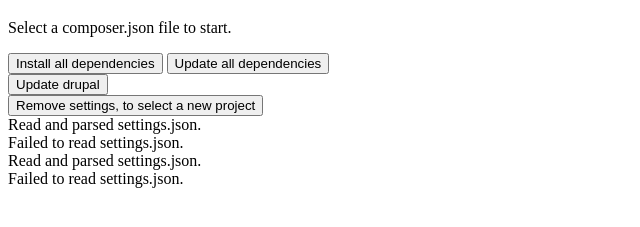
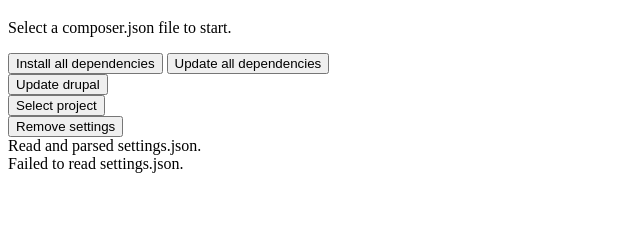
Before and after one commit to borisson/composer-ui, an Electron app: page index.html in a window 800 px wide. Shown: the part 61-288 px from the top of the page, without its empty margins (0-640 px from the left). Drawn offline with Linux system fonts and the light colour scheme; no server answers.

Commit message:
Improves the select / remove behavior

```diff
--- a/index.html
+++ b/index.html
@@ -16,8 +16,11 @@
     <div id="actions__drupal" class="actions actions__drupal visually-hidden">
       <button id="action__update_drupal" class="action action--drupal action--update">Update drupal</button>
     </div>
+    <div id="actions_select" class="actions actions__select">
+      <button id="action__select" class="action action--select">Select project</button>
+    </div>
     <div id="actions_remove" class="actions actions__remove visually-hidden">
-      <button id="action__remove_settings" class="action action--remove">Remove settings, to select a new project</button>
+      <button id="action__remove_settings" class="action action--remove">Remove settings</button>
     </div>
     <div id="log"></div>
   </body>
--- a/renderer.js
+++ b/renderer.js
@@ -7,20 +7,29 @@ const exec = require('child_process').exec;
 // Set up settings variable.
 var settings = "";
 
+main();
+
+/**
+ * Main method, call out to other functions.
+ */
+function main() {
+  console.log('main')
   // Try to read settings from the settings.json file if that's found on disk.
-settings = readSettings()
-
-// Wasn't able to read settings, try getting them trough ::openFile.
-if (settings == false) {
-  openFile();
   settings = readSettings();
-}
   // Settings are found, so parse the json file, bind events, and show the
   // "remove" actions box.
   if (settings != false) {
     document.getElementById('actions_remove').classList.remove('visually-hidden')
+    document.getElementById('actions_select').classList.add('visually-hidden')
     parse_composer_json();
     bind_events();
+  }
+  if (settings == false) {
+
+  }
+  // Add action to select button.
+  document.getElementById('action__select')
+    .addEventListener('click', openFile);
 }
 
 /**
@@ -123,6 +132,7 @@ function remove_settings() {
   document.getElementById('actions__composer').classList.add('visually-hidden');
   document.getElementById('actions__drupal').classList.add('visually-hidden');
   document.getElementById('actions_remove').classList.add('visually-hidden');
+  document.getElementById('actions_select').classList.remove('visually-hidden');
   fs.unlink(__dirname + '/settings.json');
   logMessage('Settings file removed, starting over will allow you to select a new directory.');
 }
@@ -158,6 +168,7 @@ function openFile() {
  */
 function writeSettings(settings) {
   fs.writeFile(__dirname + '/settings.json', JSON.stringify( settings ), "utf8");
+  setTimeout(function() { main(); }, 100);
 }
 
 /**
```
Lines whose indentation alone changed are shown as unchanged.
